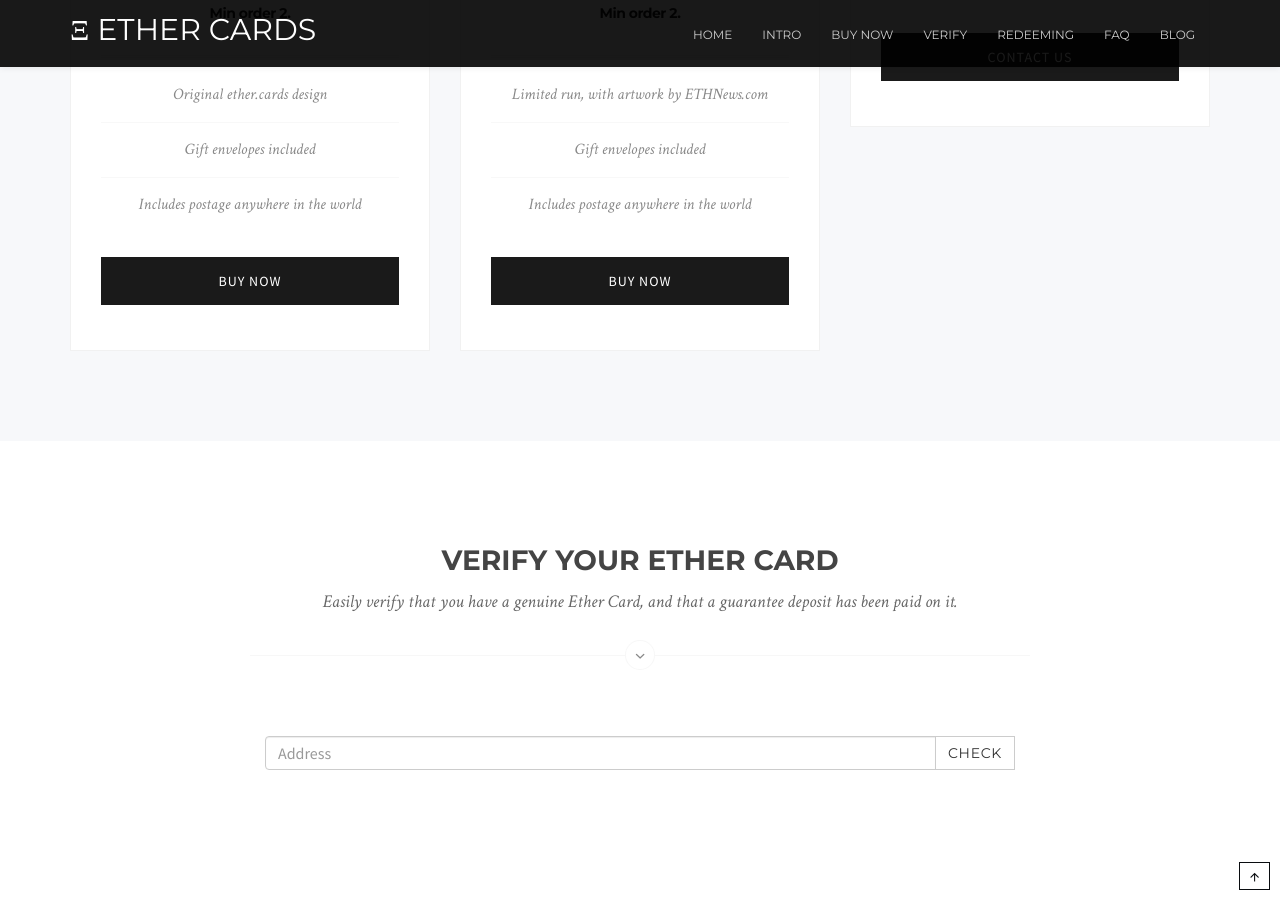
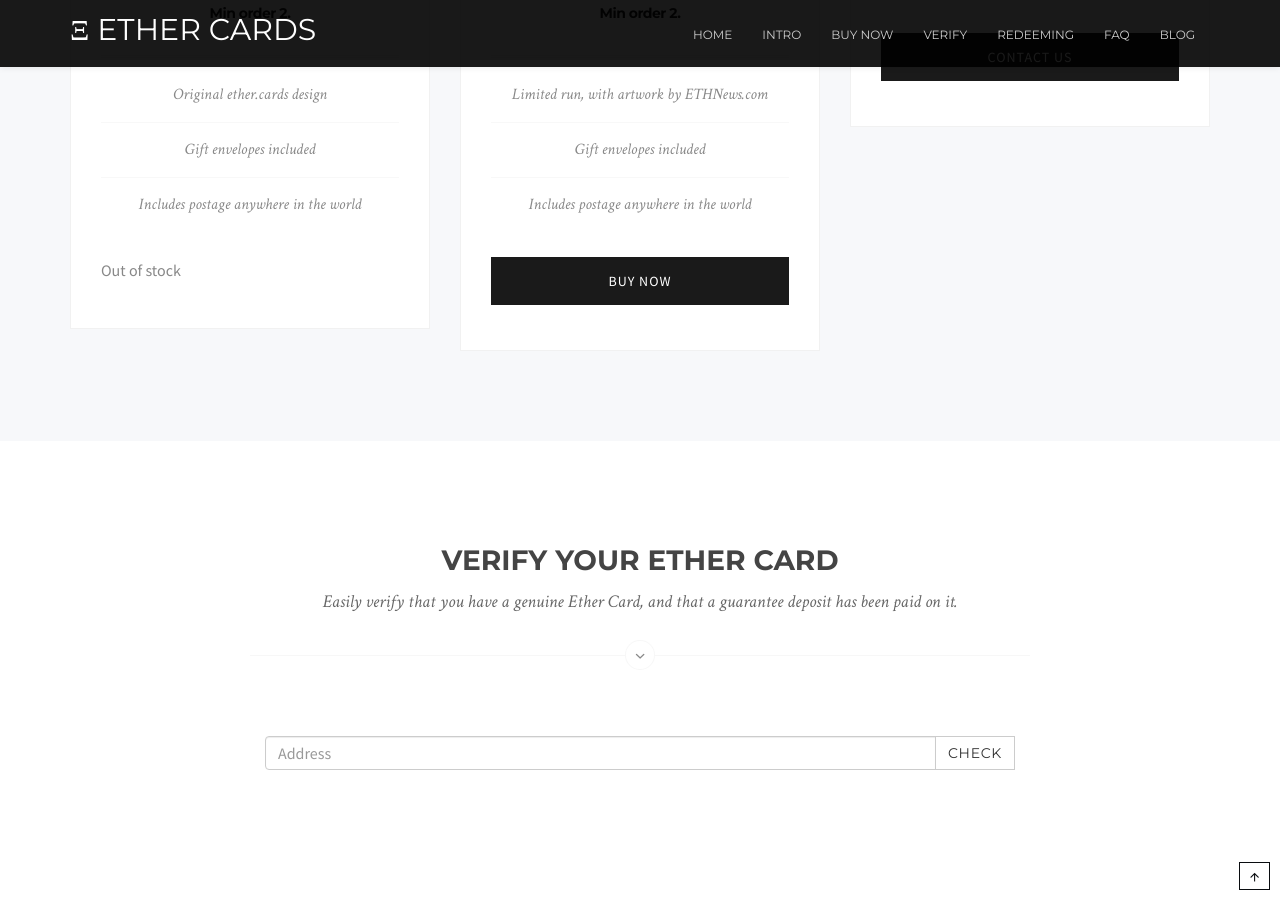
Before and after one commit to kevinmonahan/ethercards.github.io, a Jekyll site: the page built from index.html, in a window 1280 px wide and 900 px high, scrolled down 1990 px. Built offline with Jekyll 4.4.1, drawn with Linux system fonts in a browser that asks for light colours; nearby versions of some CDN libraries; some web fonts are replaced.

Commit message:
Standard design out of stock

```diff
--- a/index.html
+++ b/index.html
@@ -84,7 +84,8 @@ layout: default
 						<li>Includes postage anywhere in the world</li>
 					</ul>
 					<div class="table-buy">
-						<input type="button" value="Buy Now" onclick="addProduct({id: 82436775, quantity: 2})">
+						Out of stock
+						<!--<input type="button" value="Buy Now" onclick="addProduct({id: 82436775, quantity: 2})">-->
 					</div>
 				</div>
 			</div>
```
